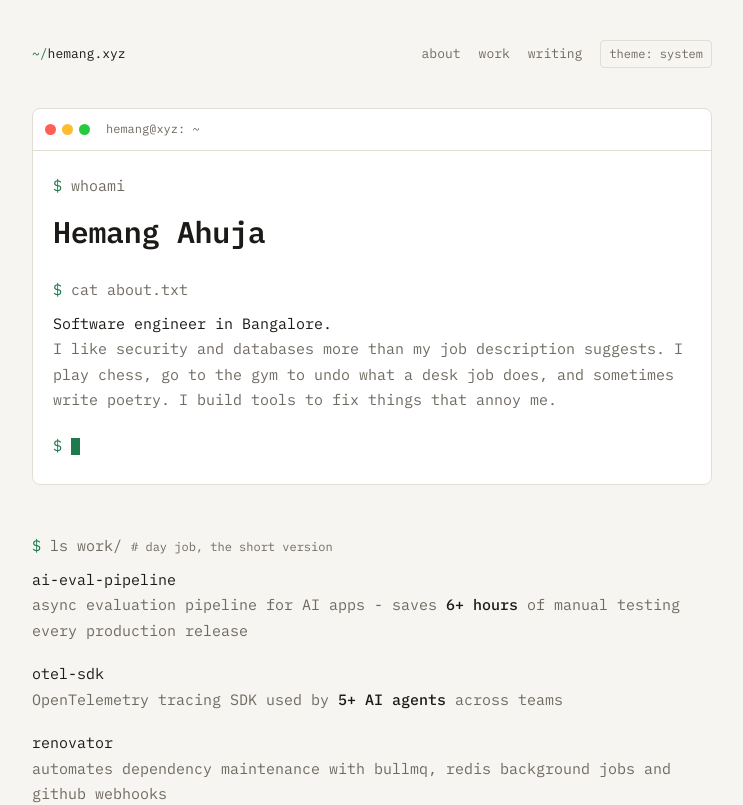
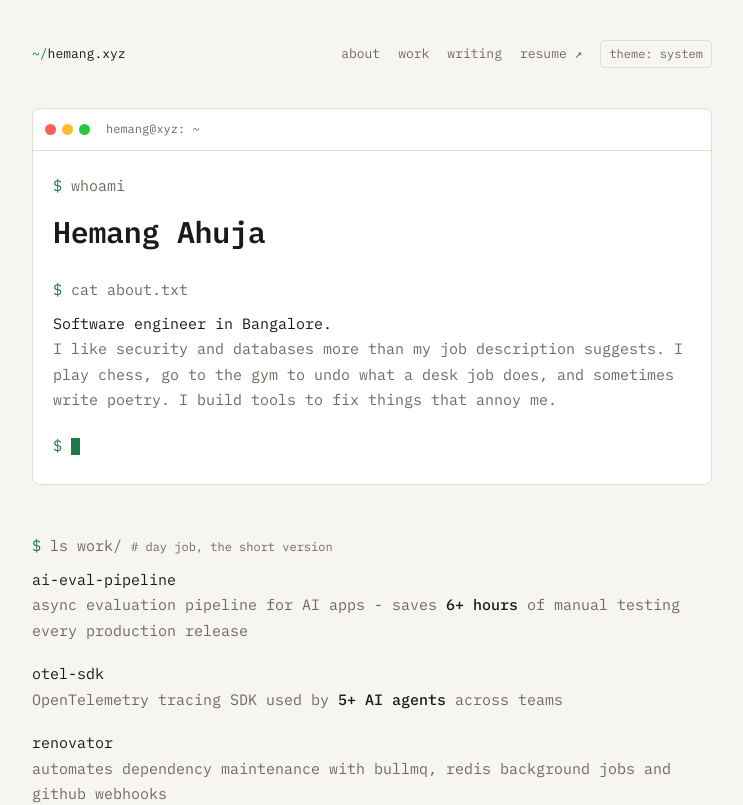
Before and after one commit to hemangahuja/hemang.xyz, a Next.js app in the folder my_portifolio_website/: page / in a window 1280 px wide. Shown: the top 805 px of the page, without its empty margins (268-1011 px from the left). Built offline with nearby package versions, Linux system fonts and the light colour scheme.

Commit message:
Add resume link to nav

```diff
--- a/my_portifolio_website/pages/index.jsx
+++ b/my_portifolio_website/pages/index.jsx
@@ -57,6 +57,9 @@ export default function Home() {
             <a href="#about">about</a>
             <a href="#work">work</a>
             <a href="#writing">writing</a>
+            <a href="/resume.pdf" target="_blank" rel="noopener noreferrer">
+              resume ↗
+            </a>
           </span>
         </nav>
 
```
